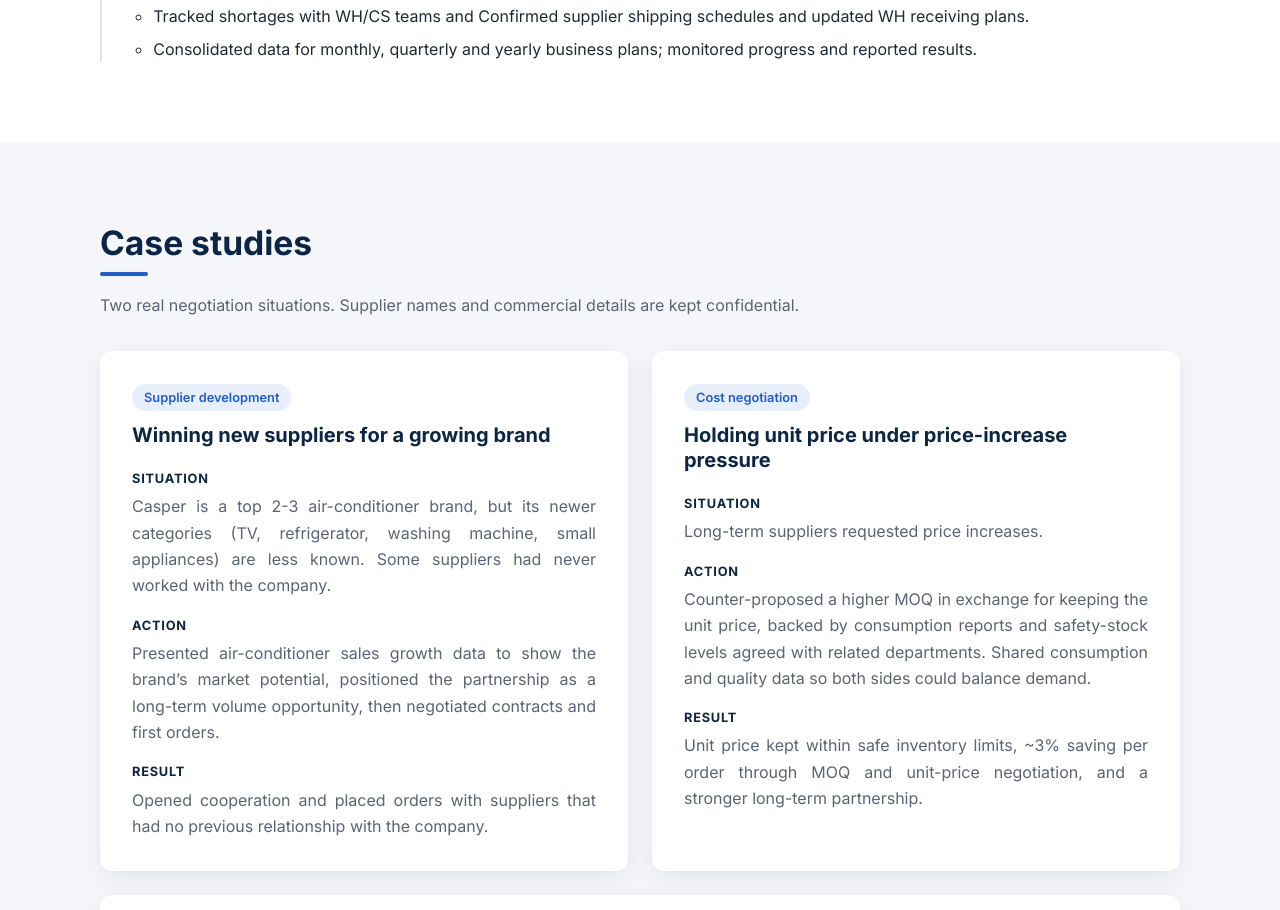
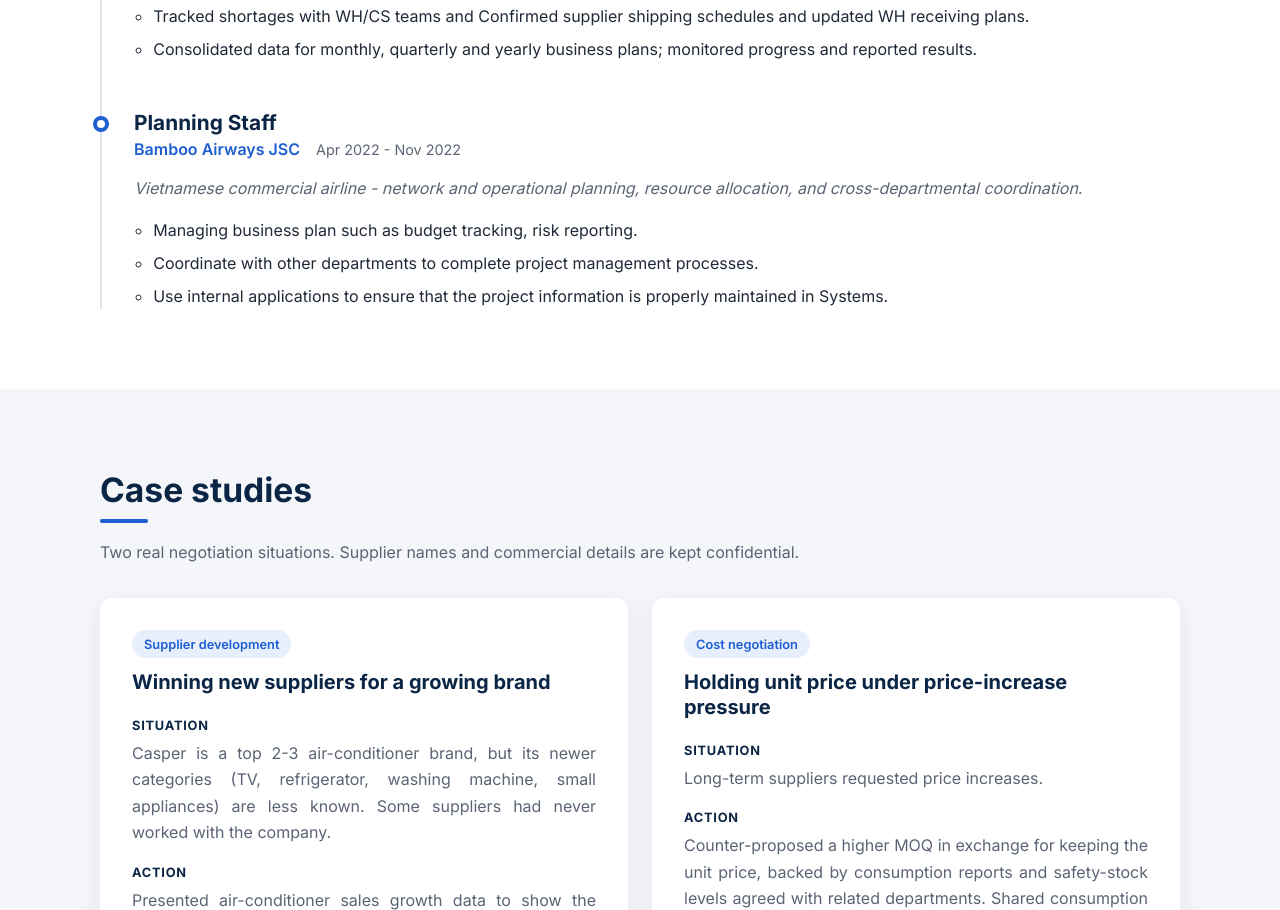
Before and after one commit to vuhathu-atc/portfolio, a plain HTML site: page index.html in a window 1280 px wide. Shown: the part 2381-3291 px from the top of the page. Drawn offline with Linux system fonts and the light colour scheme.

Commit message:
Add files via upload

```diff
--- a/index.html
+++ b/index.html
@@ -282,6 +282,34 @@
                   <li>
                     Consolidated data for monthly, quarterly and yearly business
                     plans; monitored progress and reported results.
+                  </li>
+                </ul>
+              </article>
+            </li>
+            <li class="timeline__entry">
+              <article class="job">
+                <header class="job__header">
+                  <h3 class="job__role">Planning Staff</h3>
+                  <p class="job__company">
+                    Bamboo Airways JSC
+                  </p>
+                  <p class="job__period">
+                    <time datetime="2022-04">Apr 2022</time> -
+                    <time datetime="2022-11">Nov 2022</time>
+                  </p>
+                </header>
+                <p class="job__context">
+                  Vietnamese commercial airline - network and operational planning, resource allocation, and cross-departmental coordination.
+                </p>
+                <ul class="job__duties">
+                  <li>
+                    Managing business plan such as budget tracking, risk reporting.
+                  </li>
+                  <li>
+                    Coordinate with other departments to complete project management processes.
+                  </li>
+                  <li>
+                    Use internal applications to ensure that the project information is properly maintained in Systems.
                   </li>
                 </ul>
               </article>
```
Also changed, not shown: cv.html (+24 -9 lines).
